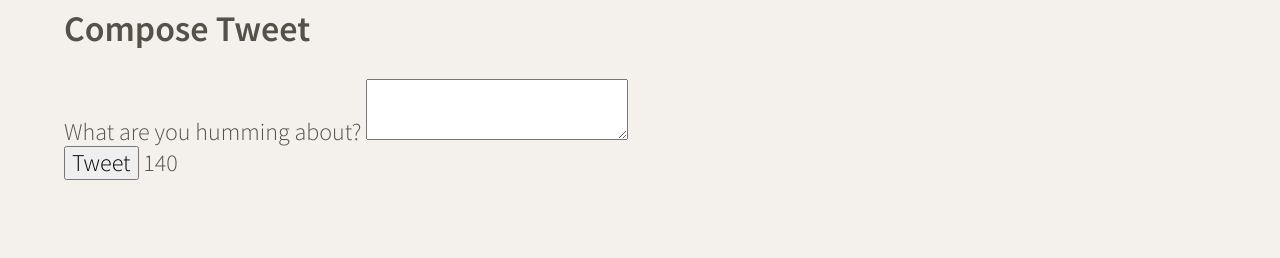
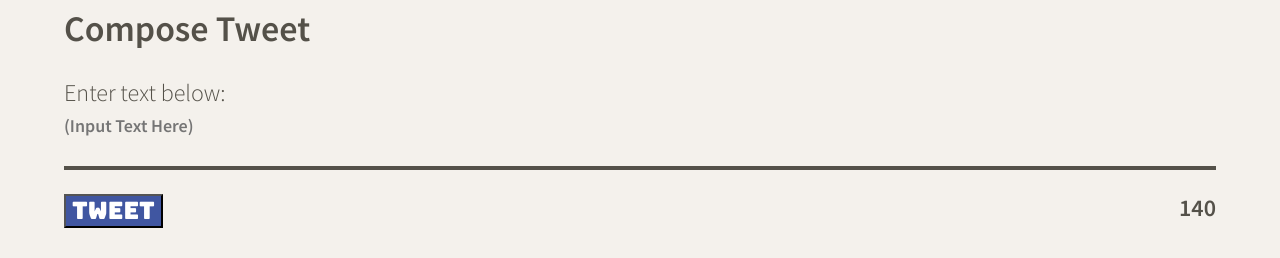
Before and after one commit to stanw0ng/tweeterApp, a website: page public/index.html in a window 1280 px wide. Shown: the part 542-800 px from the top of the page. Drawn offline with nearby package versions, Linux system fonts and the light colour scheme.

Commit message:
added styling to stylesheet for new tweet form

```diff
--- a/public/index.html
+++ b/public/index.html
@@ -53,8 +53,8 @@
       <section class="new-tweet">
         <h2>Compose Tweet</h2>
         <form method="POST" action="/tweets/">
-          <label for="tweet-text">What are you humming about?</label>
-          <textarea name="text" id="tweet-text"></textarea>
+          <label for="tweet-text">Enter text below:</label>
+          <textarea name="text" id="tweet-text" placeholder="(Input Text Here)"></textarea>
           <div>
             <button type="submit">Tweet</button>
             <output name="counter" class="counter" for="tweet-text">140</output>
--- a/public/styles/new-tweet.css
+++ b/public/styles/new-tweet.css
@@ -0,0 +1,34 @@
+form {
+  display: flex;
+  flex-direction: column;
+}
+
+form div {
+  display: flex;
+  justify-content: space-between;
+  padding: 1em 0;
+}
+
+form button {
+  background-color: #4056A1;
+  color: #FFFFFF;
+  font-family: 'Bungee', cursive;
+}
+
+#tweet-text {
+  display: flex;
+  background:transparent;
+  resize: none;
+  outline:none;
+  border:none;
+  width:100%;
+  color: #545149;
+  border-bottom: 4px solid #545149;
+  padding: .5em 0;
+  font-size: .75em;
+  font-weight: 600;
+}
+
+.counter {
+  font-weight: 600;
+}
```
